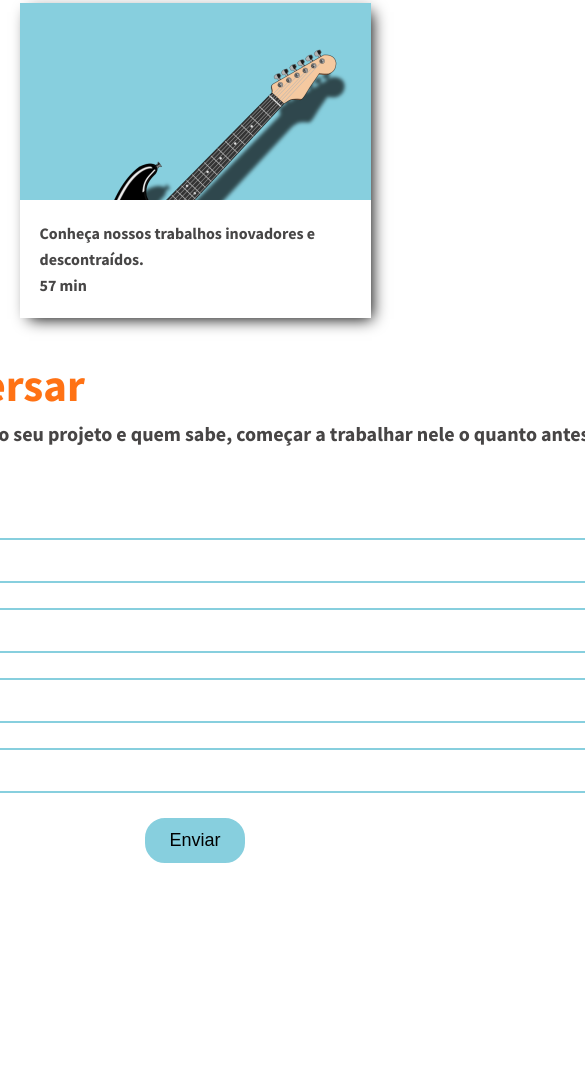
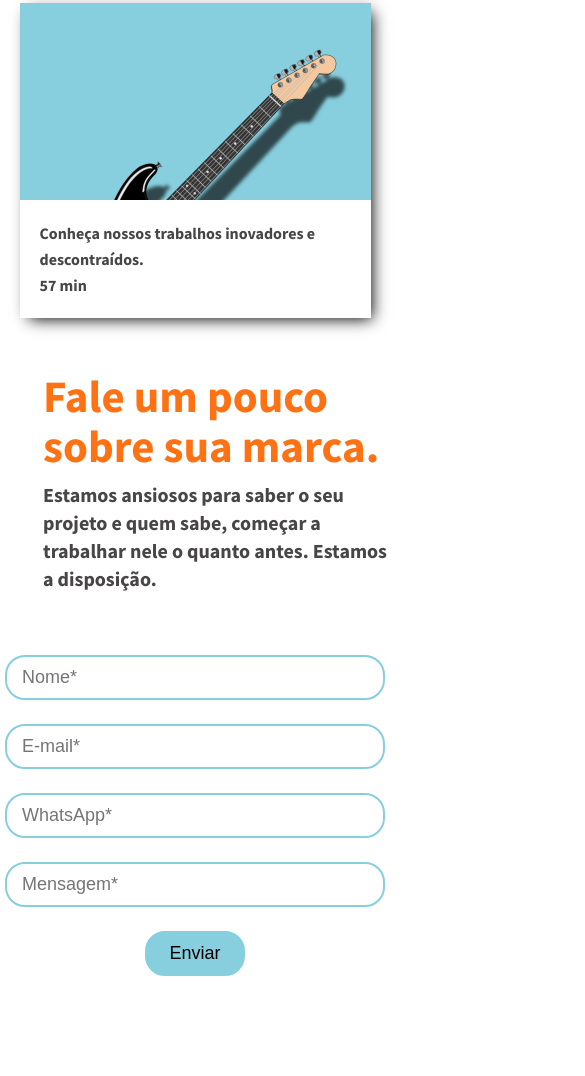
Before and after one commit to EvandroGama/primeira-pagina, a plain HTML site: page index.html in a window 390 px wide. Shown: the part 1374-2450 px from the top of the page, 585 px wide, since content can reach past the window. Before the commit the page ends 2250 px from the top, so only its background shows below. Drawn offline with Linux system fonts and the light colour scheme.

Commit message:
update css responsive

```diff
--- a/css/responsive.css
+++ b/css/responsive.css
@@ -8,6 +8,7 @@
     h2 {
         margin-left: 50px;
     }
+
     div h3 {
         margin-left: 50px;
     }
@@ -19,8 +20,26 @@
         text-align: center;
         flex-direction: column;
     }
+
+    .contact{
+        display: flex;
+        align-items: center;
+        width: 380px;
+        flex-direction: column;
+        margin: 12px;
+    }
+
     input {
         margin:12px;
+    }
+
+    #briefing {
+        margin-top: 205px;
+
+    }
+
+    .submit {
+        margin-bottom: 100px;
     }
 }
 
@@ -92,6 +111,4 @@
         transform: rotate(45deg);
         top: 8px
     }
-
-
 }
--- a/index.html
+++ b/index.html
@@ -92,7 +92,7 @@
 
         <section id="briefing">
                 <div>
-                    <h2 id="call">Vamos Conversar</h2>
+                    <h2 id="call">Fale um pouco sobre sua marca.</h2>
                     <h3>Estamos ansiosos para saber o seu projeto e quem sabe, começar a trabalhar nele o quanto antes. Estamos a disposição.</h3>
                     <form >
                                 <input class="contact" type="text" placeholder="Nome*" required >
```
